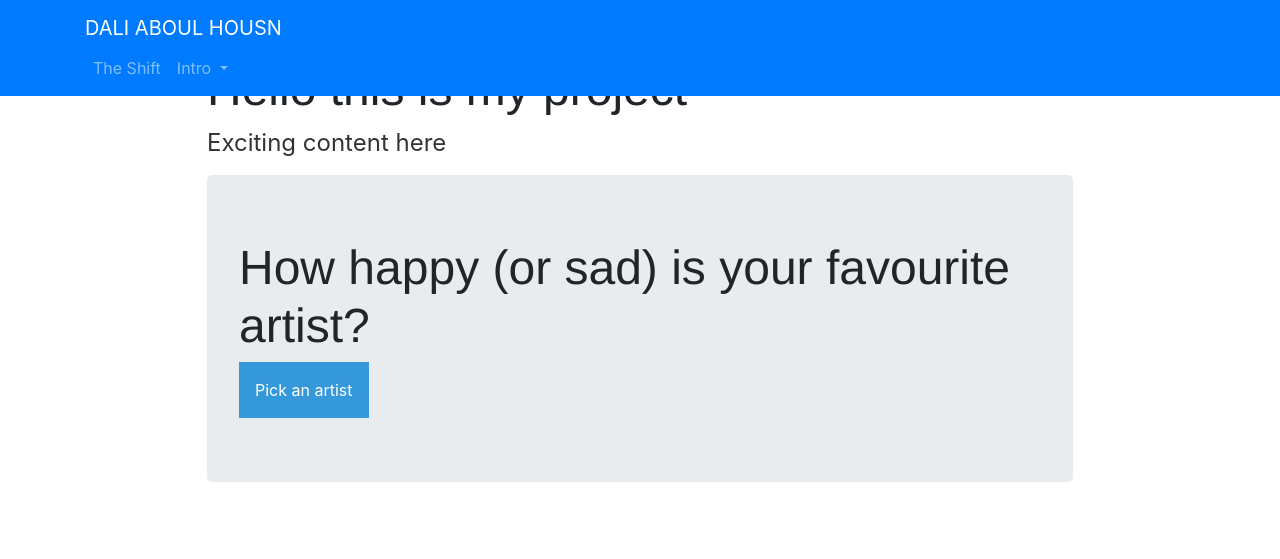
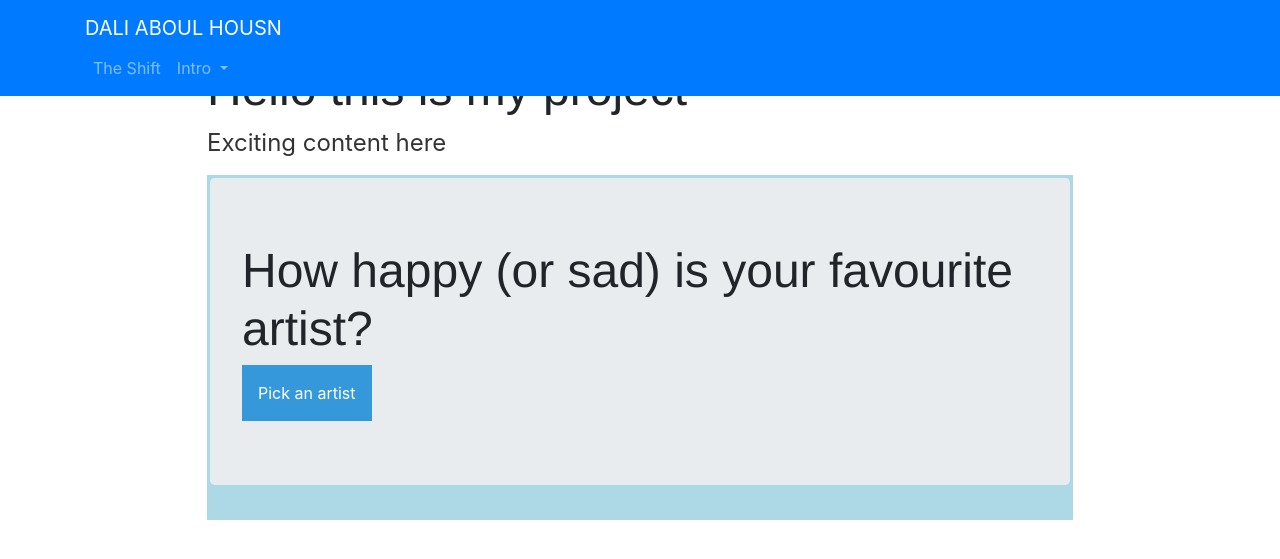
Before and after one commit to ah-dali/ah-dali.github.io, a Jekyll site: the page built from index.html, in a window 1280 px wide. Shown: the top 559 px of the page. Built offline with Jekyll 4.4.1, drawn with Linux system fonts in a browser that asks for light colours; nearby versions of some CDN libraries; library files that are not in the unit come from our copies.

Commit message:
Update main.css

```diff
--- a/css/main.css
+++ b/css/main.css
@@ -47,6 +47,12 @@ p {
     color: #333;
 }
 
+.bs-component {
+  border-style: solid;
+  border-color: lightblue;
+  background-color: lightblue;
+}
+
 /* Dropdown Button */
 .dropbtn {
     background-color: #3498DB;
```
